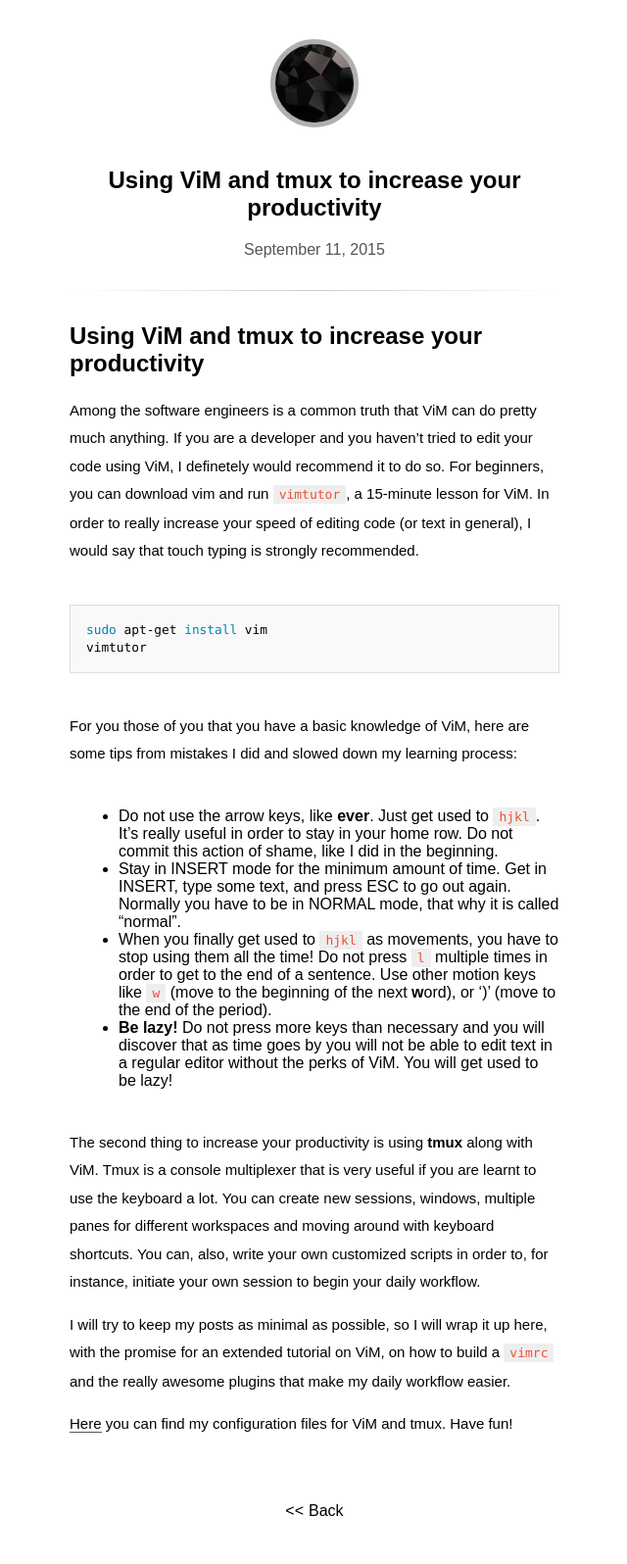
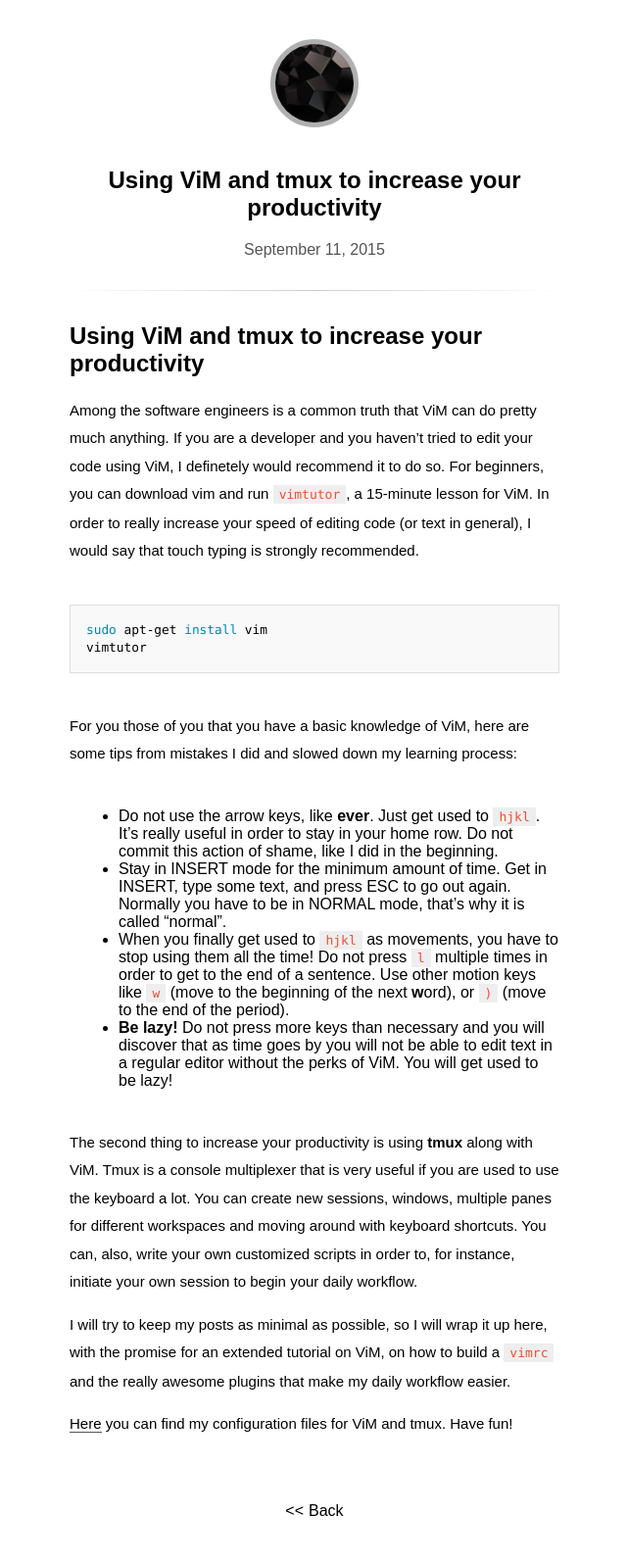
Before and after one commit to iSaran/isaran.github.io, a Jekyll site: the page built from _posts/2015-09-11-vim-tmux.md, in a window 1280 px wide. Shown: the whole page at 98% size, without its empty margins (319-959 px from the left). Built offline with Jekyll 4.4.1, drawn with Linux system fonts in a browser that asks for light colours; some web fonts are replaced.

Commit message:
Fix spelling

```diff
--- a/_posts/2015-09-11-vim-tmux.md
+++ b/_posts/2015-09-11-vim-tmux.md
@@ -15,11 +15,11 @@ vimtutor
 For you those of you that you have a basic knowledge of ViM, here are some tips from mistakes I did and slowed down my learning process:
 
   * Do not use the arrow keys, like **ever**. Just get used to `hjkl`. It's really useful in order to stay in your home row. Do not commit this action of shame, like I did in the beginning.
-  * Stay in INSERT mode for the minimum amount of time. Get in INSERT, type some text, and press ESC to go out again. Normally you have to be in NORMAL mode, that why it is called "normal".
-  * When you finally get used to ``hjkl`` as movements, you have to stop using them all the time! Do not press `l` multiple times in order to get to the end of a sentence. Use other motion keys like `w` (move to the beginning of the next **w**ord), or ')' (move to the end of the period).
+  * Stay in INSERT mode for the minimum amount of time. Get in INSERT, type some text, and press ESC to go out again. Normally you have to be in NORMAL mode, that's why it is called "normal".
+  * When you finally get used to ``hjkl`` as movements, you have to stop using them all the time! Do not press `l` multiple times in order to get to the end of a sentence. Use other motion keys like `w` (move to the beginning of the next **w**ord), or `)` (move to the end of the period).
   * **Be lazy!** Do not press more keys than necessary and you will discover that as time goes by you will not be able to edit text in a regular editor without the perks of ViM. You will get used to be lazy!
 
-The second thing to increase your productivity is using **tmux** along with ViM. Tmux is a console multiplexer that is very useful if you are learnt to use the keyboard a lot. You can create new sessions, windows, multiple panes for different workspaces and moving around with keyboard shortcuts. You can, also, write your own customized scripts in order to, for instance, initiate your own session to begin your daily workflow.
+The second thing to increase your productivity is using **tmux** along with ViM. Tmux is a console multiplexer that is very useful if you are used to use the keyboard a lot. You can create new sessions, windows, multiple panes for different workspaces and moving around with keyboard shortcuts. You can, also, write your own customized scripts in order to, for instance, initiate your own session to begin your daily workflow.
 
 I will try to keep my posts as minimal as possible, so I will wrap it up here, with the promise for an extended tutorial on ViM, on how to build a `vimrc` and the really awesome plugins that make my daily workflow easier.
 
```
